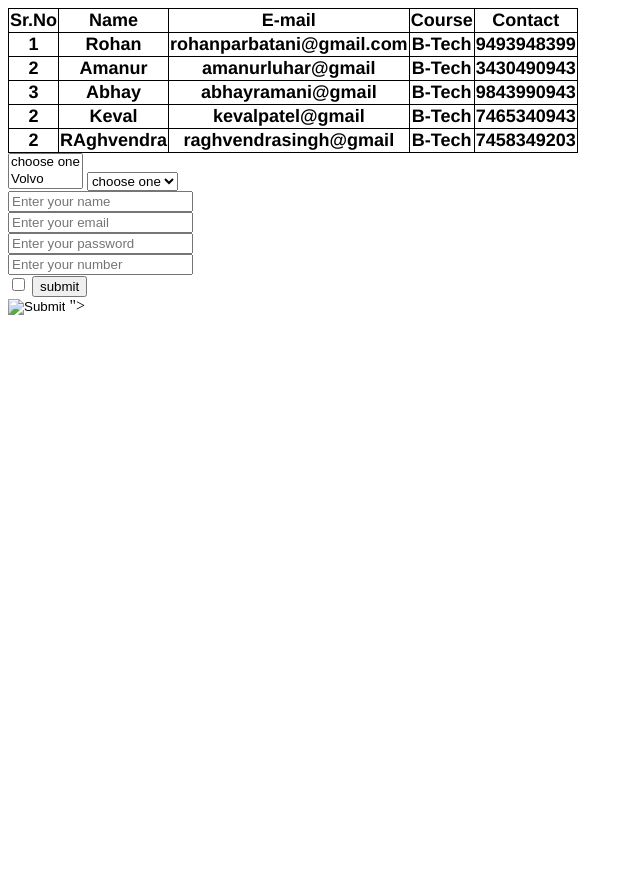
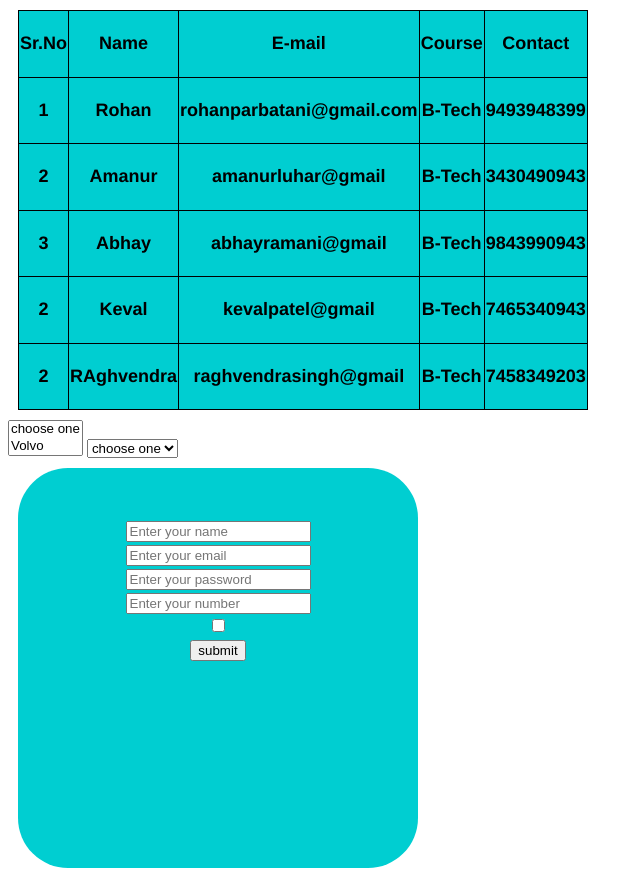
Before and after one commit to Rohan6974/Rohan-Parbatani, a plain HTML site: page html/index(1).html in a window 1280 px wide. Shown: the whole page, without its empty margins (0-643 px from the left). Before the commit the page ends 800 px from the top, so only its background shows below. Drawn offline with Linux system fonts and the light colour scheme.

Commit message:
style(2).css

```diff
--- a/html/index(1).html
+++ b/html/index(1).html
@@ -4,17 +4,9 @@
     <meta charset="UTF-8">
     <meta name="viewport" content="width=device-width, initial-scale=1.0">
     <title>My Website</title>
+    <link rel="stylesheet" href="/html/style(2).css">
 </head>
 <body>
-    <style>
-        table,tr,th{
-            font-size: large;
-            border: 1PX solid black;
-            border-collapse: collapse;
-            font-family: 'Franklin Gothic Medium', 'Arial Narrow', Arial, sans-serif;
-        }
-    </style>
-
 <table>
     <thead>
 
@@ -97,11 +89,9 @@
 <input type="number" placeholder="Enter your number">
 <br>
 <input type="checkbox" name="vehicle" value="Bike" >
+<br/>
 <input type="submit" value="submit">
 <br/>
-<input type="image" src="PS C:\Users\ROHAN PARBATANI\OneDrive\Tài liệu\sem(1) mid sem result.pdf">
-">
-
 </form>
 
 
--- /dev/null
+++ b/html/style(2).css
@@ -0,0 +1,29 @@
+form{
+
+    width: 300px;
+    height: 300px;
+    text-align: center;
+   background-color: darkturquoise;
+    border-radius: 50px;
+    font-size: 20px;
+    margin: 10px;
+    padding: 50px;
+}
+table{
+    border: 3px solid #f1f1f1;
+    text-align: center;
+   background-color: darkturquoise;
+  height: 400px ;
+    width: 300px;
+    font-size: 20px;
+    margin: 10px;
+    padding: 50px
+
+}
+table,tr,th{
+    font-size: large;
+    border: 1PX solid black;
+    border-collapse: collapse;
+    font-family: 'Franklin Gothic Medium', 'Arial Narrow', Arial, sans-serif;
+
+}
```
